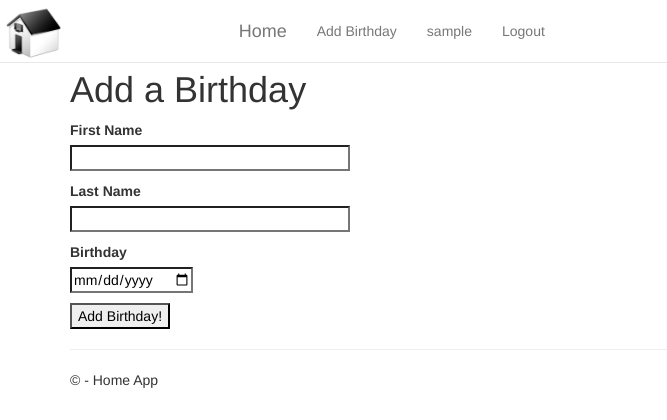
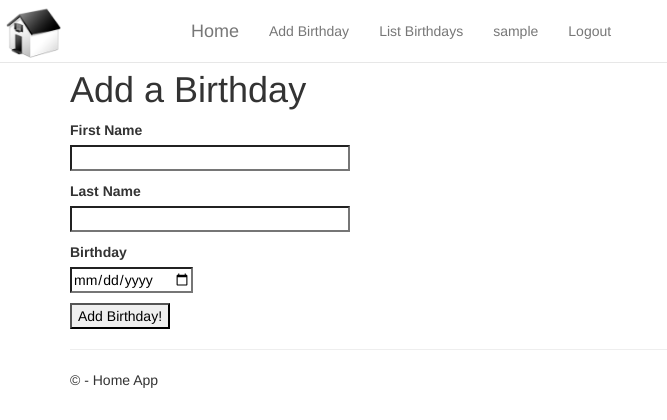
Before and after one commit to HomeApplicationM/site, a Flask app: page /add_birthday in a window 1280 px wide. Shown: the top 420 px of the page, without its empty margins (0-667 px from the left). Run offline with Flask 2, Linux system fonts and the light colour scheme; the visitor is signed in with stand-in values (Sample User, id 1); data comes from the database, SQL or seed files in the repository; some libraries are stand-ins or nearby versions.

Commit message:
adding birthday logic

```diff
--- a/app/routes/birthdays.py
+++ b/app/routes/birthdays.py
@@ -6,6 +6,7 @@ from datetime import datetime
 from app.forms import LoginForm, RegistrationForm, AddBirthday
 from app.models import User, PersonOfInterest
 from app import db, login
+import flask
 
 birthdays_bp = Blueprint('birthdays', __name__)
 
@@ -24,3 +25,13 @@ def add_birthday():
         db.session.commit()
         flash('Congratulations, you added a new birthday!')
     return render_template('add_birthday.html', title='Add a Birthday', form=form)
+
+@birthdays_bp.route('/birthdays', methods=['GET', 'POST'])
+@login_required
+def birthdays():
+    birthdays = PersonOfInterest.query.filter(current_user.id == PersonOfInterest.related_to_user_id).all()
+    print(birthdays)
+    print(flask.request.method)
+
+    if flask.request.method == 'GET':
+        return render_template('birthdays.html',pois=birthdays)
--- a/app/templates/add_birthday.html
+++ b/app/templates/add_birthday.html
@@ -1,4 +1,13 @@
 {% extends "base.html" %}
+
+{% for mess in get_flashed_messages()  %}
+<div class="alert alert-warning alert-dismissible fade show" role="alert">
+  <button type="button" class="close" data-dismiss="alert" aria-label="Close" class="fade close">
+    <span aria-hidden="true">&times;</span>
+  </button>
+  {{mess}}
+  </div>
+{% endfor %}
 
 {% block content %}
     <h1>Add a Birthday</h1>
--- a/app/templates/base.html
+++ b/app/templates/base.html
@@ -37,7 +37,8 @@
                             <li><a href="{{ url_for('login.login') }}">Sign-in</a></li>
                             {% else %}
                             <li><a href="{{ url_for('birthdays.add_birthday') }}">Add Birthday</a></li>
-                            <li><a href="{{ url_for('login.user', username=current_user.Username) }}">{{current_user.username}}</a></li>
+                            <li><a href="{{ url_for('birthdays.birthdays') }}">List Birthdays</a></li>
+                            <li><a href="{{ url_for('login.user', username=current_user.username) }}">{{current_user.username}}</a></li>
                             <li><a href="{{ url_for('login.logout') }}">Logout</a></li>
                             {% endif %}
                         </ul>
```
Also changed, not shown: app/templates/birthdays.html (added, +22 -0 lines).
